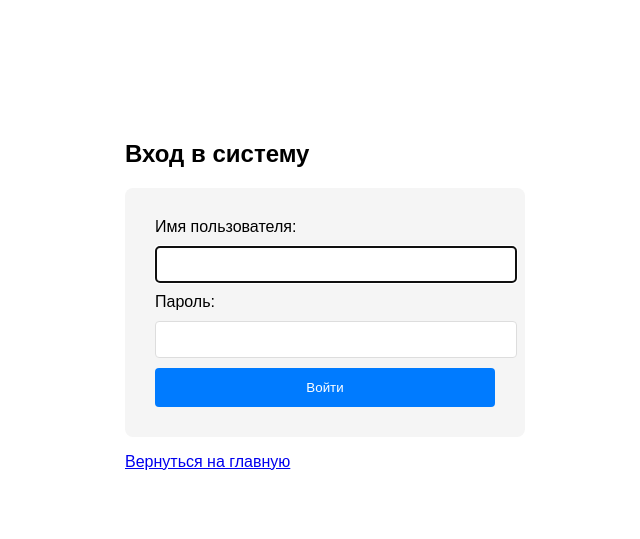
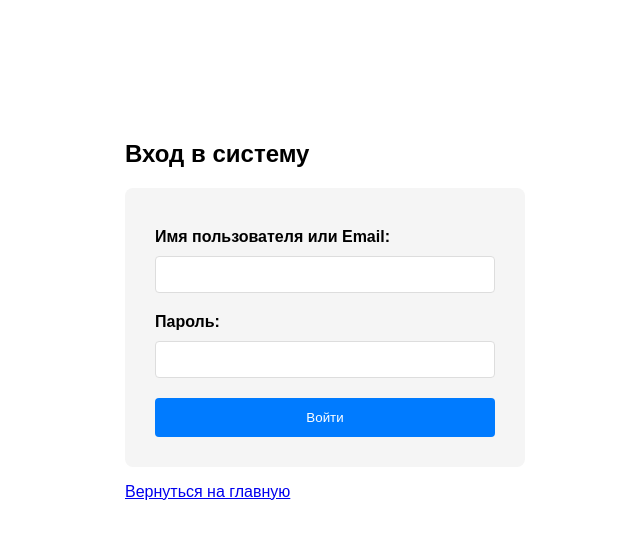
Before and after one commit to BollyBovly/series_planner, a Django app: page /accounts/login/ in a window 1280 px wide. Shown: the top 539 px of the page, without its empty margins (315-955 px from the left). Run offline with Django 5.2, Linux system fonts and the light colour scheme.

Commit message:
add email/username login

```diff
--- a/config/settings.py
+++ b/config/settings.py
@@ -36,6 +36,11 @@ ALLOWED_HOSTS = [
 ]
 
 
+
+AUTHENTICATION_BACKENDS = [
+    'planner.backends.EmailOrUsernameBackend',
+    'django.contrib.auth.backends.ModelBackend',
+]
 
 
 # Application definition
--- a/templates/registration/login.html
+++ b/templates/registration/login.html
@@ -22,6 +22,7 @@
             margin: 10px 0;
             border: 1px solid #ddd;
             border-radius: 4px;
+            box-sizing: border-box;
         }
         button {
             width: 100%;
@@ -31,6 +32,7 @@
             border: none;
             border-radius: 4px;
             cursor: pointer;
+            margin-top: 10px;
         }
         button:hover {
             background: #0056b3;
@@ -39,24 +41,29 @@
             color: red;
             margin: 10px 0;
         }
+        label {
+            font-weight: bold;
+            display: block;
+            margin-top: 10px;
+        }
     </style>
 </head>
 <body>
     <h2>Вход в систему</h2>
 
     {% if form.errors %}
-        <p class="error">Неверное имя пользователя или пароль.</p>
+        <p class="error">Неверное имя пользователя/email или пароль.</p>
     {% endif %}
 
     <form method="post">
         {% csrf_token %}
         <div>
-            <label for="id_username">Имя пользователя:</label>
-            {{ form.username }}
+            <label for="id_username">Имя пользователя или Email:</label>
+            <input type="text" name="username" id="id_username" required>
         </div>
         <div>
             <label for="id_password">Пароль:</label>
-            {{ form.password }}
+            <input type="password" name="password" id="id_password" required>
         </div>
         <button type="submit">Войти</button>
     </form>
```
Also changed, not shown: planner/backend.py (added, +18 -0 lines).
